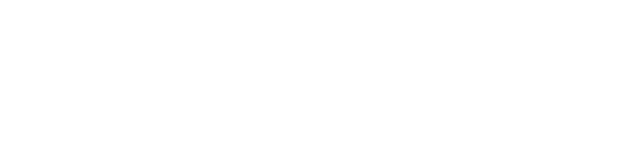
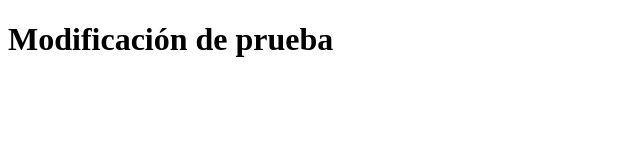
Before and after one commit to fmascarell/coder-desarrollo-web, a plain HTML site: page index.html in a window 1280 px wide. Shown: the whole page, without its empty margins (0-640 px from the left). Drawn offline with Linux system fonts and the light colour scheme.

Commit message:
esto es una prueba

```diff
--- a/index.html
+++ b/index.html
@@ -8,6 +8,6 @@
     <title>Document</title>
 </head>
 <body>
-
+    <h1>Modificación de prueba</h1>
 </body>
 </html>
```
Also changed, not shown: css/style.css (added).
